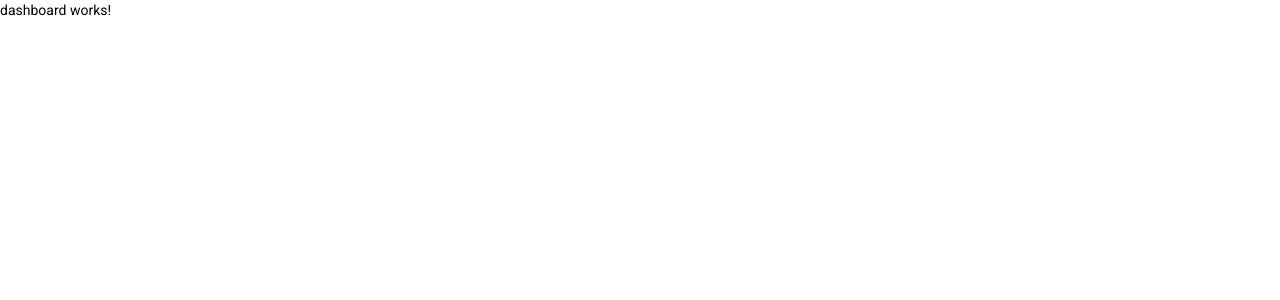
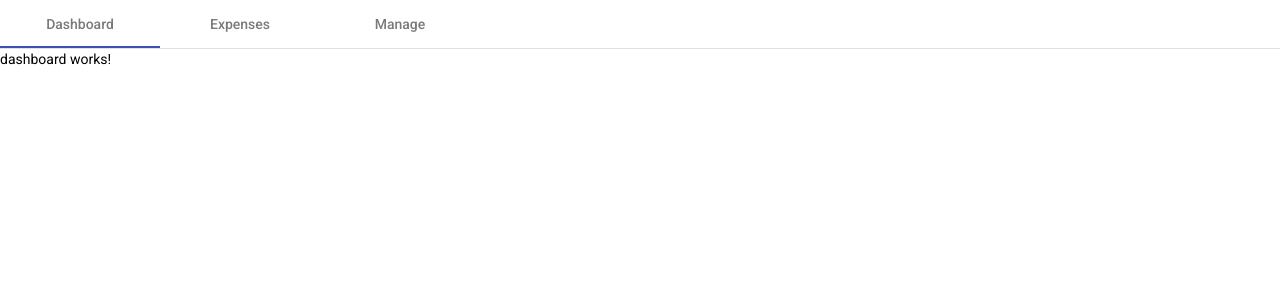
Before and after one commit to AWSafran/Budget, an Angular app in the folder client/clientApp/: page /dashboard in a window 1280 px wide. Shown: the top 300 px of the page. Built offline with nearby package versions, Linux system fonts and the light colour scheme.

Commit message:
added mat nav bar for main pages

```diff
--- a/client/clientApp/src/app/app.component.html
+++ b/client/clientApp/src/app/app.component.html
@@ -1 +1,4 @@
+<nav mat-tab-nav-bar>
+  <a mat-tab-link *ngFor="let link of navLinks" (click)="activeLink = link.link" [active]="activeLink === link.link" [href]="link.link">{{ link.label }}</a>
+</nav>
 <router-outlet></router-outlet>
--- a/client/clientApp/src/app/app.component.ts
+++ b/client/clientApp/src/app/app.component.ts
@@ -1,4 +1,5 @@
 import { Component } from '@angular/core';
+import { NavLink } from './model/nav-link';
 
 @Component({
   selector: 'app-root',
@@ -6,5 +7,20 @@ import { Component } from '@angular/core';
   styleUrls: ['./app.component.scss']
 })
 export class AppComponent {
-  title = 'clientApp';
+  public navLinks: NavLink[] = [
+    {
+      label: 'Dashboard',
+      link: '/dashboard'
+    },
+    {
+      label: 'Expenses',
+      link: '/expenses'
+    },
+    {
+      label: 'Manage',
+      link: 'manage'
+    }
+  ];
+
+  public activeLink: string = this.navLinks[0].link;
 }
--- a/client/clientApp/src/app/app.module.ts
+++ b/client/clientApp/src/app/app.module.ts
@@ -7,6 +7,7 @@ import { BrowserAnimationsModule } from '@angular/platform-browser/animations';
 import { DashboardComponent } from './pages/dashboard/dashboard/dashboard.component';
 import { ExpensesComponent } from './pages/expenses/expenses/expenses.component';
 import { ManageComponent } from './pages/manage/manage/manage.component';
+import { MatTabsModule } from '@angular/material/tabs';
 
 @NgModule({
   declarations: [
@@ -18,7 +19,8 @@ import { ManageComponent } from './pages/manage/manage/manage.component';
   imports: [
     BrowserModule,
     AppRoutingModule,
-    BrowserAnimationsModule
+    BrowserAnimationsModule,
+    MatTabsModule
   ],
   providers: [],
   bootstrap: [AppComponent]
--- /dev/null
+++ b/client/clientApp/src/app/model/nav-link.ts
@@ -0,0 +1,4 @@
+export class NavLink {
+    public label!: string;
+    public link!: string;
+}
```
